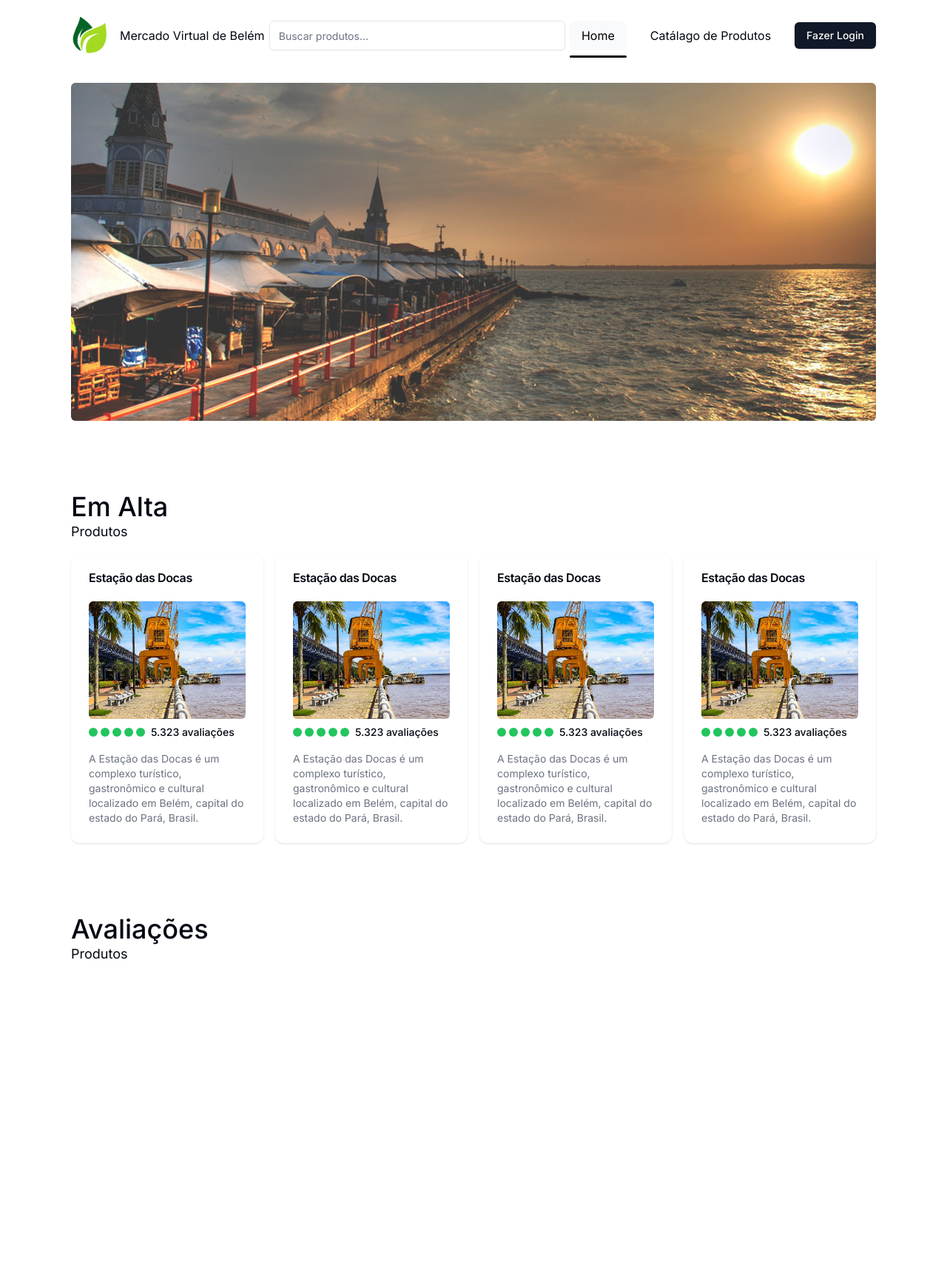
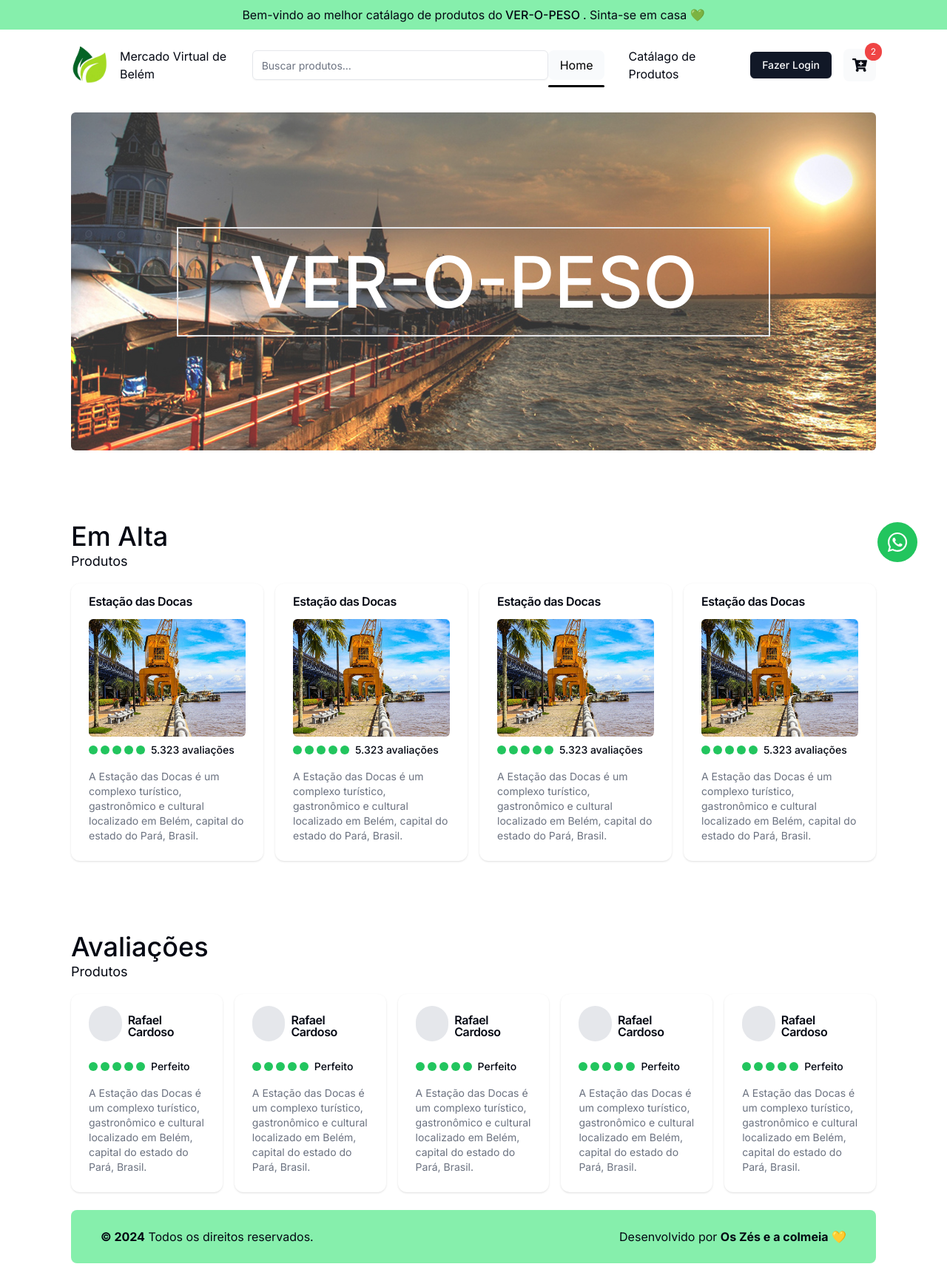
Before and after one commit to PSDIT-BR/mercado-virtual-belem-unama, a Next.js app: page / in a window 1280 px wide. Shown: the whole page at 74% size. Before the commit the page ends 1304 px from the top, so only its background shows below. Built offline with nearby package versions, Linux system fonts and the light colour scheme.

Commit message:
feat: implementacao avaliacoes, whatsapp e carrinho

```diff
--- a/package.json
+++ b/package.json
@@ -23,6 +23,7 @@
     "@radix-ui/react-separator": "^1.0.3",
     "@radix-ui/react-slot": "^1.0.2",
     "@radix-ui/react-switch": "^1.0.3",
+    "@radix-ui/react-tooltip": "^1.0.7",
     "class-variance-authority": "^0.7.0",
     "clsx": "^2.1.0",
     "cmdk": "^1.0.0",
@@ -33,6 +34,7 @@
     "react": "^18",
     "react-day-picker": "^8.10.1",
     "react-dom": "^18",
+    "react-icons": "^5.1.0",
     "sonner": "^1.4.41",
     "tailwind-merge": "^2.3.0",
     "tailwindcss-animate": "^1.0.7",
--- a/src/app/(pages)/layout.tsx
+++ b/src/app/(pages)/layout.tsx
@@ -1,3 +1,5 @@
+import { WhatsappFloat } from "@/components/WhatsappFloat";
+import { FooterLayout } from "@/layouts/FooterLayout";
 import { HeaderLayout } from "@/layouts/HeaderLayout";
 import { ReactNode } from "react";
 
@@ -6,9 +8,16 @@ interface LayoutProps {
 }
 export default function Layout({ children }: LayoutProps) {
   return (
-    <div className="relative px-24">
-      <HeaderLayout className="z-50" />
-      <div>{children}</div>
+    <div>
+      <div className="py-2 w-full bg-green-300 flex items-center justify-center">
+         Bem-vindo ao melhor catálago de produtos do <span className="mx-1 font-medium">VER-O-PESO</span>. Sinta-se em casa 💚
+      </div>
+      <div className="relative px-24">
+        <HeaderLayout className="z-50" />
+        <div>{children}</div>
+        <FooterLayout />
+        <WhatsappFloat />
+      </div>
     </div>
   );
 }
--- a/src/app/(pages)/page.tsx
+++ b/src/app/(pages)/page.tsx
@@ -2,7 +2,6 @@ import {
   Card,
   CardContent,
   CardDescription,
-  CardFooter,
   CardHeader,
   CardTitle,
 } from "@/components/ui/card";
@@ -12,9 +11,9 @@ export default function Page() {
   return (
     <div className=" w-full">
       <div className="flex items-center justify-center mt-4 h-fit">
-        {/* <h1 className="font-medium absolute z-50 right-1/2 bottom-1/2 text-[6rem] text-white">
+        <h1 className="font-medium absolute z-50 border-2 px-24 text-[6rem] text-white">
           VER-O-PESO
-        </h1> */}
+        </h1>
         <Image
           src="/01_veropeso.jpg"
           className="rounded-md opacity-80"
@@ -23,7 +22,7 @@ export default function Page() {
           height={400}
         />
       </div>
-
+      {/* em alta */}
       <div className="mt-24">
         <div>
           <h1 className="font-medium text-4xl">Em Alta</h1>
@@ -48,7 +47,10 @@ export default function Page() {
                     <span className="flex gap-2 mt-2">
                       <div className="flex items-center space-x-1">
                         {Array.from({ length: 5 }).map((_, index) => (
-                          <div key={index} className="rounded-full w-3 h-3 bg-green-500"></div>
+                          <div
+                            key={index}
+                            className="rounded-full w-3 h-3 bg-green-500"
+                          ></div>
                         ))}
                       </div>
                       <p className="text-sm font-medium">5.323 avaliações</p>
@@ -67,11 +69,45 @@ export default function Page() {
         </div>
       </div>
 
+      {/* avaliações */}
       <div className="mt-24">
         <div>
           <h1 className="font-medium text-4xl">Avaliações</h1>
           <p className="text-lg">Produtos</p>
         </div>
+
+        <div className="flex items-center gap-4 mt-4">
+            {Array.from({ length: 5 }).map((_, index) => (
+              <Card className="w-1/2" key={index}>
+                <CardHeader className="flex flex-row items-center gap-2">
+                  <div className="h-12 w-12 rounded-full bg-gray-200"></div>
+                  <CardTitle>Rafael Cardoso</CardTitle>
+                </CardHeader>
+                <CardContent>
+                  <div>
+                    <span className="flex gap-2 mt-2">
+                      <div className="flex items-center space-x-1">
+                        {Array.from({ length: 5 }).map((_, index) => (
+                          <div
+                            key={index}
+                            className="rounded-full w-3 h-3 bg-green-500"
+                          ></div>
+                        ))}
+                      </div>
+                      <p className="text-sm font-medium">Perfeito</p>
+                    </span>
+
+                    <CardDescription className="mt-4">
+                      A Estação das Docas é um complexo turístico, gastronômico
+                      e cultural localizado em Belém, capital do estado do Pará,
+                      Brasil.
+                    </CardDescription>
+                  </div>
+                </CardContent>
+              </Card>
+            ))}
+          </div>
+
       </div>
     </div>
   );
--- /dev/null
+++ b/src/components/WhatsappFloat/index.tsx
@@ -0,0 +1,33 @@
+import { ComponentProps } from "react";
+import { FaWhatsapp } from "react-icons/fa";
+import {
+  Tooltip,
+  TooltipContent,
+  TooltipProvider,
+  TooltipTrigger,
+} from "@/components/ui/tooltip";
+
+import { cn } from "@/lib/utils";
+
+interface WhatsappFloatProps extends ComponentProps<"div"> {}
+
+export function WhatsappFloat({ className, ...props }: WhatsappFloatProps) {
+  const classNameMerged = cn("fixed bottom-10 right-10", className);
+
+  return (
+    <div className={classNameMerged} {...props}>
+      <TooltipProvider>
+        <Tooltip>
+          <TooltipTrigger className="bg-green-500 p-3 text-white rounded-full">
+            <FaWhatsapp
+
+              color="white"
+              size={30}
+            />
+          </TooltipTrigger>
+          <TooltipContent>Comprar por Whatsapp</TooltipContent>
+        </Tooltip>
+      </TooltipProvider>
+    </div>
+  );
+}
--- a/src/components/ui/card.tsx
+++ b/src/components/ui/card.tsx
@@ -23,7 +23,7 @@ const CardHeader = React.forwardRef<
 >(({ className, ...props }, ref) => (
   <div
     ref={ref}
-    className={cn("flex flex-col space-y-1.5 p-6", className)}
+    className={cn("flex flex-col space-y-1.5 px-6 py-4", className)}
     {...props}
   />
 ))
--- /dev/null
+++ b/src/components/ui/tooltip.tsx
@@ -0,0 +1,30 @@
+"use client"
+
+import * as React from "react"
+import * as TooltipPrimitive from "@radix-ui/react-tooltip"
+
+import { cn } from "@/lib/utils"
+
+const TooltipProvider = TooltipPrimitive.Provider
+
+const Tooltip = TooltipPrimitive.Root
+
+const TooltipTrigger = TooltipPrimitive.Trigger
+
+const TooltipContent = React.forwardRef<
+  React.ElementRef<typeof TooltipPrimitive.Content>,
+  React.ComponentPropsWithoutRef<typeof TooltipPrimitive.Content>
+>(({ className, sideOffset = 4, ...props }, ref) => (
+  <TooltipPrimitive.Content
+    ref={ref}
+    sideOffset={sideOffset}
+    className={cn(
+      "z-50 overflow-hidden rounded-md bg-primary px-3 py-1.5 text-xs text-primary-foreground animate-in fade-in-0 zoom-in-95 data-[state=closed]:animate-out data-[state=closed]:fade-out-0 data-[state=closed]:zoom-out-95 data-[side=bottom]:slide-in-from-top-2 data-[side=left]:slide-in-from-right-2 data-[side=right]:slide-in-from-left-2 data-[side=top]:slide-in-from-bottom-2",
+      className
+    )}
+    {...props}
+  />
+))
+TooltipContent.displayName = TooltipPrimitive.Content.displayName
+
+export { Tooltip, TooltipTrigger, TooltipContent, TooltipProvider }
--- /dev/null
+++ b/src/layouts/FooterLayout.tsx
@@ -0,0 +1,23 @@
+import { ComponentProps } from "react";
+import { cn } from "@/lib/utils";
+
+interface FooterLayoutProps extends ComponentProps<"div"> {}
+
+export function FooterLayout({ className, ...props }: FooterLayoutProps) {
+  const classNameMerged = cn(
+    "py-6 flex justify-center items-center w-full my-6 bg-green-300 rounded-lg px-10",
+    className
+  );
+
+  return (
+    <div className={classNameMerged} {...props}>
+      <div className="flex justify-between w-full">
+        <span><strong>© 2024</strong> Todos os direitos reservados.</span>
+        <div>
+          Desenvolvido por{" "}
+          <span className="font-bold ">Os Zés e a colmeia</span> 💛
+        </div>
+      </div>
+    </div>
+  );
+}
--- a/src/layouts/HeaderLayout.tsx
+++ b/src/layouts/HeaderLayout.tsx
@@ -1,4 +1,4 @@
-"use client"
+"use client";
 import { ComponentProps, useEffect, useState } from "react";
 import { cn } from "@/lib/utils";
 import Image from "next/image";
@@ -6,6 +6,7 @@ import { SearchInput } from "@/components/Search";
 import { Button } from "@/components/ui/button";
 import { usePathname } from "next/navigation";
 import Link from "next/link";
+import { FaCar, FaCartArrowDown, FaCartPlus } from "react-icons/fa";
 
 interface HeaderLayoutProps extends ComponentProps<"div"> {}
 
@@ -17,7 +18,7 @@ const menuItems = [
   {
     text: "Catálago de Produtos",
     href: "/catalagos",
-  }
+  },
 ];
 export function HeaderLayout({ className, ...props }: HeaderLayoutProps) {
   const pathName = usePathname();
@@ -59,6 +60,14 @@ export function HeaderLayout({ className, ...props }: HeaderLayoutProps) {
         <div>
           <Button className="hover:opacity-80">Fazer Login</Button>
         </div>
+        <div className="relative">
+          <div className="p-3 bg-gray-50 rounded-lg cursor-pointer">
+            <FaCartPlus size={20} />
+          </div>
+          <span className="absolute -top-2 -right-2 bg-red-500 text-white rounded-full px-2 py-1 text-xs">
+            {2}
+          </span>
+        </div>
       </div>
     </div>
   );
```
Also changed, not shown: 1 other file (tests, documents, lock files or other folders).
